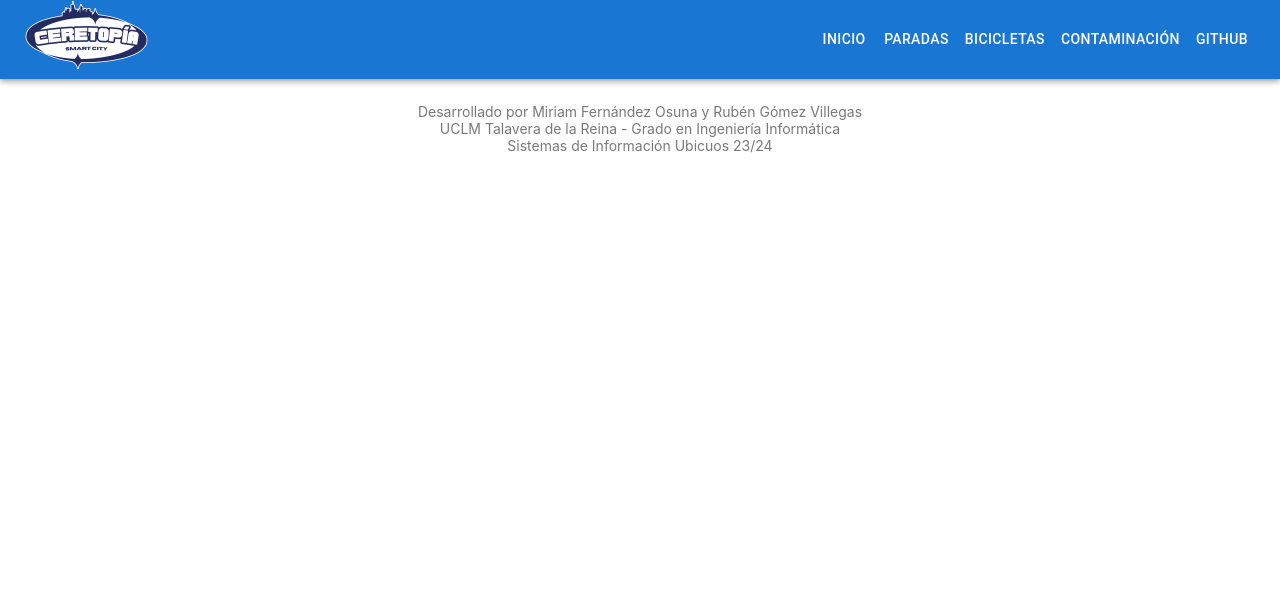
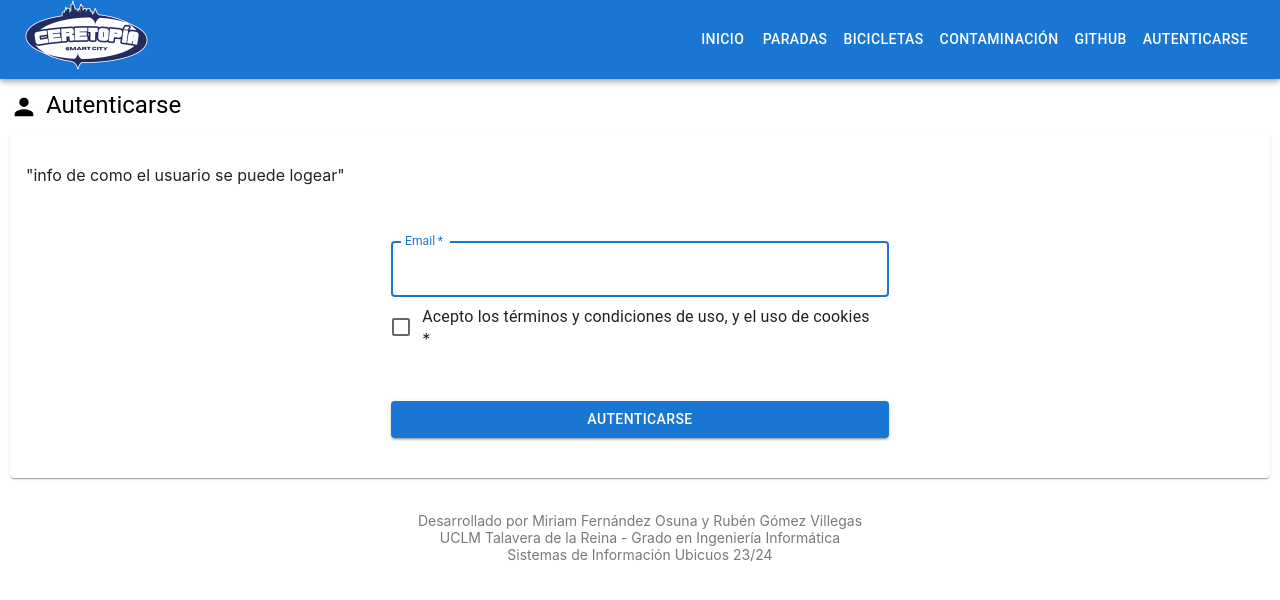
Before and after one commit to rubnium/SmartCity-v2-miriam-ruben, a React (Create React App) app in the folder smartcity-miriam-ruben-frontend/: page /login in a window 1280 px wide. Shown: the top 600 px of the page. Built offline with nearby package versions, Linux system fonts and the light colour scheme; some icons are missing.

Commit message:
Creado login y almacenar en cookies

```diff
--- a/smartcity-miriam-ruben-frontend/package.json
+++ b/smartcity-miriam-ruben-frontend/package.json
@@ -1,3 +1,3 @@
 version https://git-lfs.github.com/spec/v1
-oid sha256:6f68d3c3d6b9d958a4e888cce67f7137f849095533c55f756cb573558a8dd80f
-size 1587
+oid sha256:a43f49f94a8e20a40a11a4c3e5806ab5822cf6cab4e4dc18c71967302e7a6df4
+size 1615
--- a/smartcity-miriam-ruben-frontend/src/App.js
+++ b/smartcity-miriam-ruben-frontend/src/App.js
@@ -7,6 +7,7 @@ import Main from './components/Main';
 import Paradas from './components/paradas/Paradas';
 import Bicicletas from './components/bicicletas/Bicicletas';
 import Contaminacion from './components/contaminacion/Contaminacion';
+import Login from './components/Login';
 import Navbar from "./components/navbar/Navbar";
 import ExampleMap from "./utils/ExampleMap"; //evita que el mapa se rompa
 
@@ -20,6 +21,7 @@ function App() {
               <Route path="/paradas" element={<Paradas tabTitle={"Paradas | "+config.tabTitle}/>} />
               <Route path="/bicicletas" element={<Bicicletas tabTitle={"Bicicletas | "+config.tabTitle}/>} />
               <Route path="/contaminacion" element={<Contaminacion tabTitle={"Contaminación | "+config.tabTitle} />} />
+              <Route path="/login" element={<Login tabTitle={"Autenticarse | "+config.tabTitle} />} />
           </Routes>
           <footer className="footer-container"><p>
             Desarrollado por Miriam Fernández Osuna y Rubén Gómez Villegas<br/>
--- /dev/null
+++ b/smartcity-miriam-ruben-frontend/src/components/Login.js
@@ -0,0 +1,91 @@
+import PersonIcon from '@mui/icons-material/Person';
+import { Box, Button, Card, CardContent, Checkbox, FormControlLabel, Grid, InputLabel, MenuItem, Select, TextField, Typography } from '@mui/material';
+import Cookies from 'js-cookie';
+import React, { useState, useEffect } from 'react';
+
+import api from '../../utils/api';
+
+const cardStyle = {
+    margin: '10px',
+    width: 'calc(100% - 20px)',
+};
+
+const cookieOptions = {
+    expires: 7, //expira en 7 dias
+    sameSite: 'Lax'
+};
+
+const obtenerToken = (email, setData, setError) => {
+    try {
+        api.get('/bicicletasDisponibilidad').then((res) => { //TODO: cambiar URI
+            setData(res.data);
+        });
+    } catch (error) {
+        console.error('Error al obtener datos:', error);
+        setError(error.message || 'Error en la solicitud');
+    }
+};
+
+export default function Login(props) {
+    const {tabTitle} = props;
+    document.title = tabTitle;
+
+    const [email, setEmail] = useState('');
+    const [token, setToken] = useState('');
+    const [cookieAceptada, setCookieAceptada] = useState(false);
+    const [cookieEmail, setCookieEmail] = useState('');
+    const [checkDisabled, setCheckDisabled] = useState(false);
+    const [error, setError] = useState(null);
+
+    const handleEmailChange = (event) => {
+        setEmail(event.target.value);
+    }
+
+    const handleCookiesChange = (event) => {
+        setCookieAceptada(event.target.checked);
+    };
+
+    const handleSubmit = (event) => {
+        event.preventDefault();
+        obtenerToken(email, setToken, setError);
+        Cookies.set('email', email, cookieOptions);
+        Cookies.set('token', token, cookieOptions);
+        Cookies.set('cookieAceptada', true, cookieOptions);
+    }
+
+    useEffect(() => {
+        setCookieAceptada(Cookies.get('cookieAceptada'));
+        setCheckDisabled(Cookies.get('cookieAceptada'));
+        setCookieEmail(Cookies.get('email'));
+    }, []);
+
+    return (
+        <Grid container rowSpacing={4.5} columnSpacing={2.75}>
+            <Grid item xs={12} sx={{ mb: -4.25, ml: '10px', mt: '10px' }}>
+                <Typography variant="h5" className="page-title"><PersonIcon sx={{ fontSize: 28, verticalAlign: 'middle', marginRight: 1 }}/>Autenticarse</Typography>
+            </Grid>
+            <Grid item xs={12}>
+                <Card sx={{ minWidth: 275 }} style={cardStyle}>
+                    <CardContent>
+                        <Grid container justifyContent="center" spacing={3}>
+                            <Grid item xs={12}>
+                                <p>"info de como el usuario se puede logear"</p>
+                            </Grid>
+                            <Grid item xs={12} sm={10} md={8} lg={5}>
+                                <Box component="form" onSubmit={handleSubmit}>
+                                    {cookieEmail ? <p><i>Email usado anteriormente:</i> {cookieEmail}</p> : null}
+                                    <TextField onChange={handleEmailChange}  variant="outlined" margin="normal" required fullWidth id="email" label="Email" name="email" autoFocus/>
+                                    <FormControlLabel control={<Checkbox value="remember" color="primary" required checked={cookieAceptada} onChange={handleCookiesChange} disabled={checkDisabled}/>} label="Acepto los términos y condiciones de uso, y el uso de cookies"/>
+                                    <p><br /></p>
+                                    <Button type="submit" fullWidth variant="contained" color="primary">Autenticarse</Button>
+                                    <p />
+                                </Box>
+                            </Grid>
+                        </Grid>
+                    </CardContent>
+                </Card>
+
+            </Grid>
+        </Grid>
+    )
+};
--- a/smartcity-miriam-ruben-frontend/src/components/navbar/Navbar.jsx
+++ b/smartcity-miriam-ruben-frontend/src/components/navbar/Navbar.jsx
@@ -4,6 +4,8 @@ import PlaceIcon from '@mui/icons-material/Place';
 import PedalBikeIcon from '@mui/icons-material/PedalBike';
 import NoiseAwareIcon from '@mui/icons-material/NoiseAware';
 import GitHubIcon from '@mui/icons-material/GitHub';
+import PersonIcon from '@mui/icons-material/Person';
+
 import { AppBar, Button, Drawer, IconButton, Toolbar, Typography } from '@mui/material';
 import { Box } from '@mui/system';
 import { useState } from 'react';
@@ -16,7 +18,8 @@ const navLinks = [
     { title: "Paradas", path: "/paradas", icon:<PlaceIcon /> },
     { title: "Bicicletas", path: "/bicicletas", icon: <PedalBikeIcon /> },
     { title: "Contaminación", path: "/contaminacion", icon: <NoiseAwareIcon /> },
-    { title: "GitHub", path: "https://github.com/rubnium/SmartCity-miriam-ruben", icon: <GitHubIcon />}
+    { title: "GitHub", path: "https://github.com/rubnium/SmartCity-miriam-ruben", icon: <GitHubIcon />},
+    { title: "Autenticarse", path: "/login", icon: <PersonIcon />}
 ];
 
 export default function Navbar() {
--- a/smartcity-miriam-ruben-frontend/src/utils/api.js
+++ b/smartcity-miriam-ruben-frontend/src/utils/api.js
@@ -1,6 +1,10 @@
 import axios from 'axios';
+import Cookies from 'js-cookie';
 import config from '../config';
 
 export default axios.create({
-  baseURL: config.baseURL_API
+  baseURL: config.baseURL_API,
+  headers: {
+    'Authorization': `Bearer ${Cookies.get('token')}`
+  }
 });
```
Also changed, not shown: 2 other files (tests, documents, lock files or other folders).
